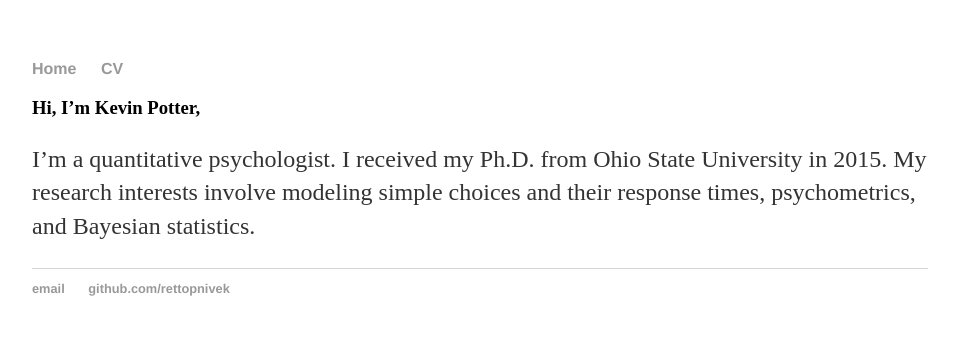
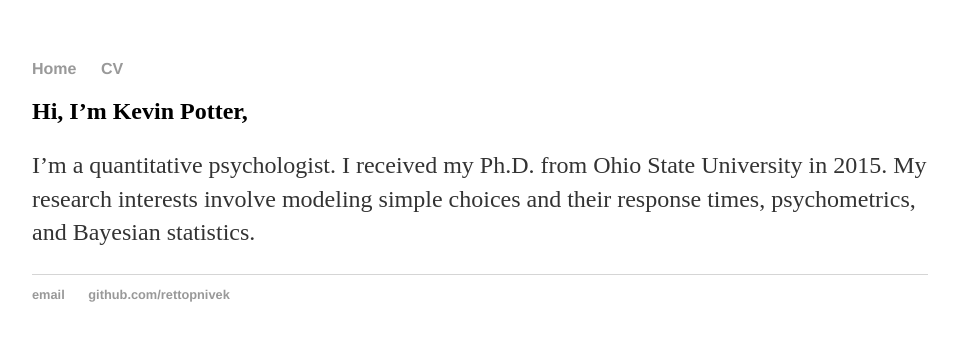
Before and after one commit to rettopnivek/rettopnivek.github.io, a Jekyll site: the page built from index.md, in a window 1280 px wide. Shown: the top 341 px of the page, without its empty margins (160-1118 px from the left). Built offline with Jekyll 4.4.1, drawn with Linux system fonts in a browser that asks for light colours.

```diff
--- a/index.md
+++ b/index.md
@@ -3,6 +3,6 @@ layout: default
 title: Kevin Potter
 ---
 
-### Hi, I'm Kevin Potter,
+## Hi, I'm Kevin Potter,
 
 I'm a quantitative psychologist. I received my Ph.D. from Ohio State University in 2015. My research interests involve modeling simple choices and their response times, psychometrics, and Bayesian statistics.
```
